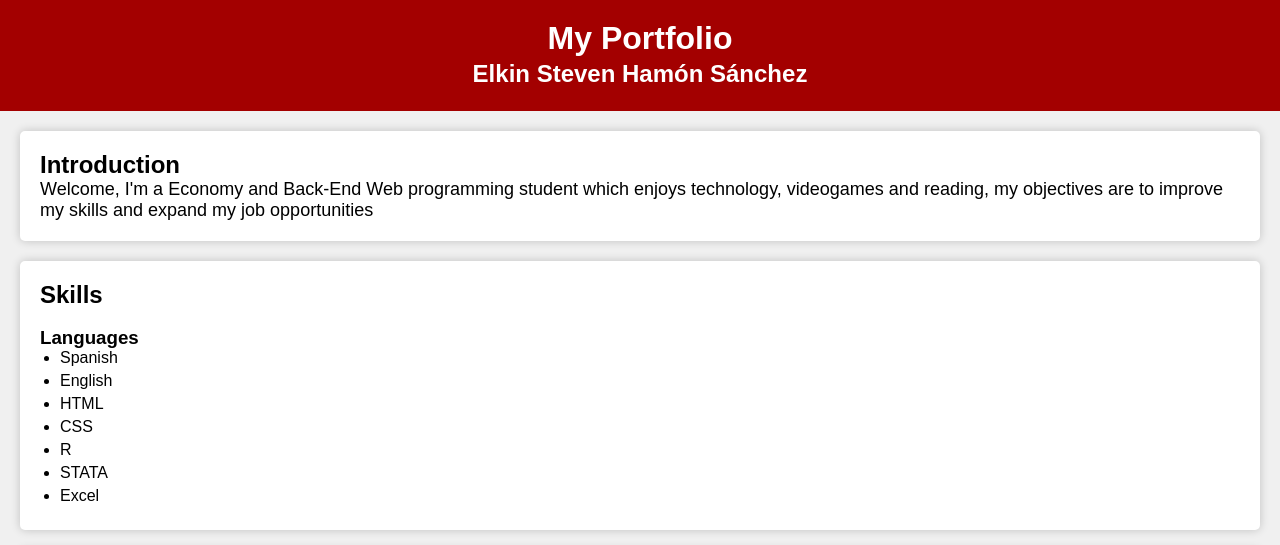
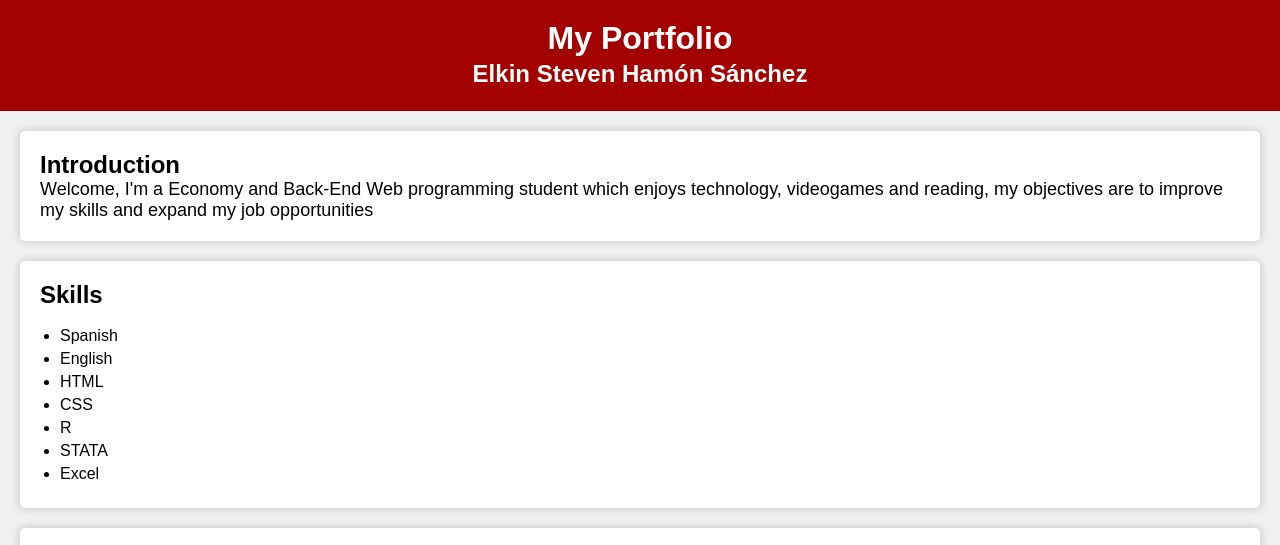
Before and after one commit to Ehamons/Portafolio-Atenea, a plain HTML site: page index.html in a window 1280 px wide. Shown: the top 545 px of the page. Drawn offline with Linux system fonts and the light colour scheme.

Commit message:
deleted subtitles on skills section

```diff
--- a/index.html
+++ b/index.html
@@ -27,13 +27,10 @@
     <section id="habilidades">
         <h2>Skills</h2>
         <br>
-        <h3>Languages</h3>
+
         <ul>
             <li>Spanish</li>
             <li>English</li>
-        </ul>
-        <h3></h3>
-        <ul>
             <li>HTML</li>
             <li>CSS</li>
             <li>R</li>
```
